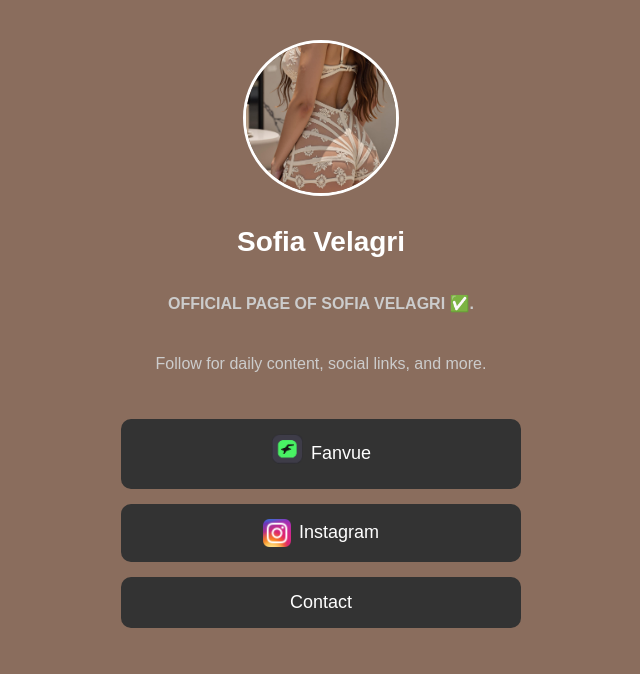
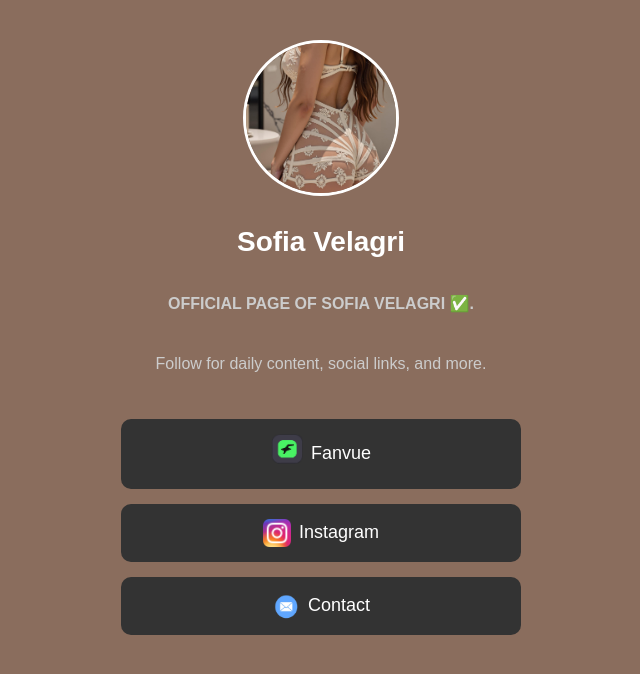
Before and after one commit to ID733/sofia-velagri, a plain HTML site: page index.html in a window 1280 px wide. Shown: the whole page, without its empty margins (319-959 px from the left). Drawn offline with Linux system fonts and the light colour scheme.

Commit message:
Update index.html

```diff
--- a/index.html
+++ b/index.html
@@ -68,7 +68,7 @@
     <img src="Fan.png" alt="Fanvue" width="32" height="40" style="vertical-align: middle; margin-right: 8px;">Fanvue</a>
     <a href="https://www.instagram.com/sofiavelagri?igsh=OHdraG5ocWhsanEy" target="_blank">
     <img src="inst.png" alt="Instagram" width="28" height="28" style="vertical-align: middle; margin-right: 8px;">Instagram</a>
-    <a href="forme@sofiavelagri.com">Contact</a>
+    <a href="forme@sofiavelagri.com"><img src="mesage.png" alt="Contact" width="28" height="28" style="vertical-align: middle; margin-right: 8px;">Contact</a>
   </div>
 </body>
 </html>
```
